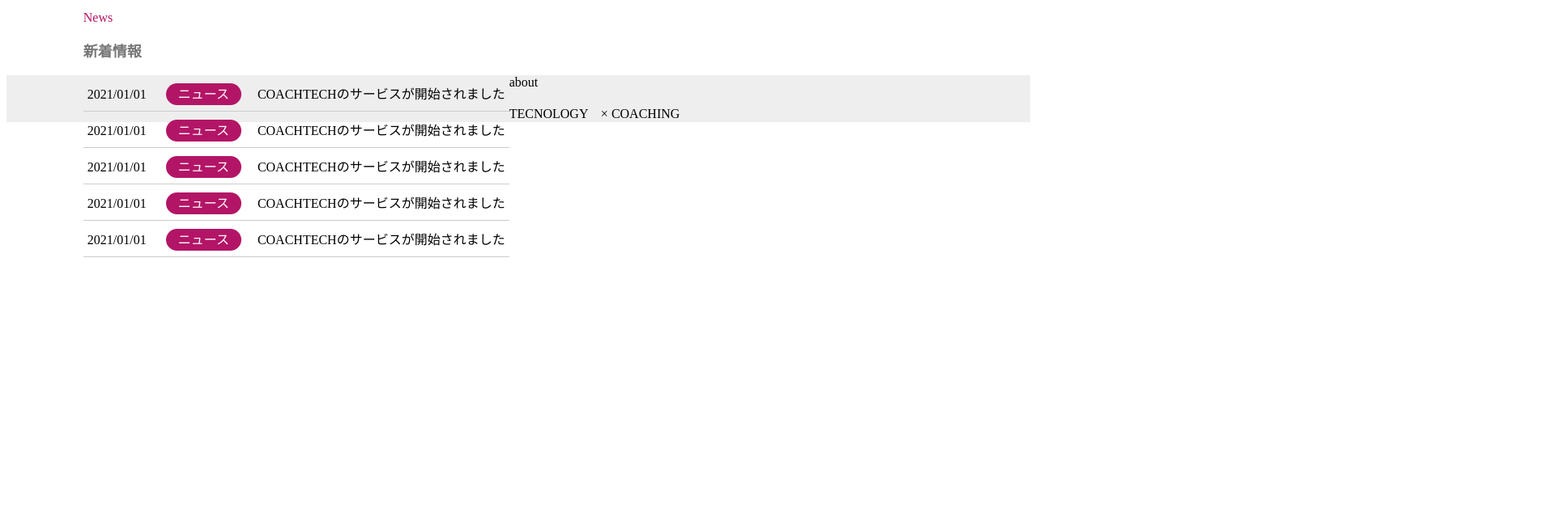
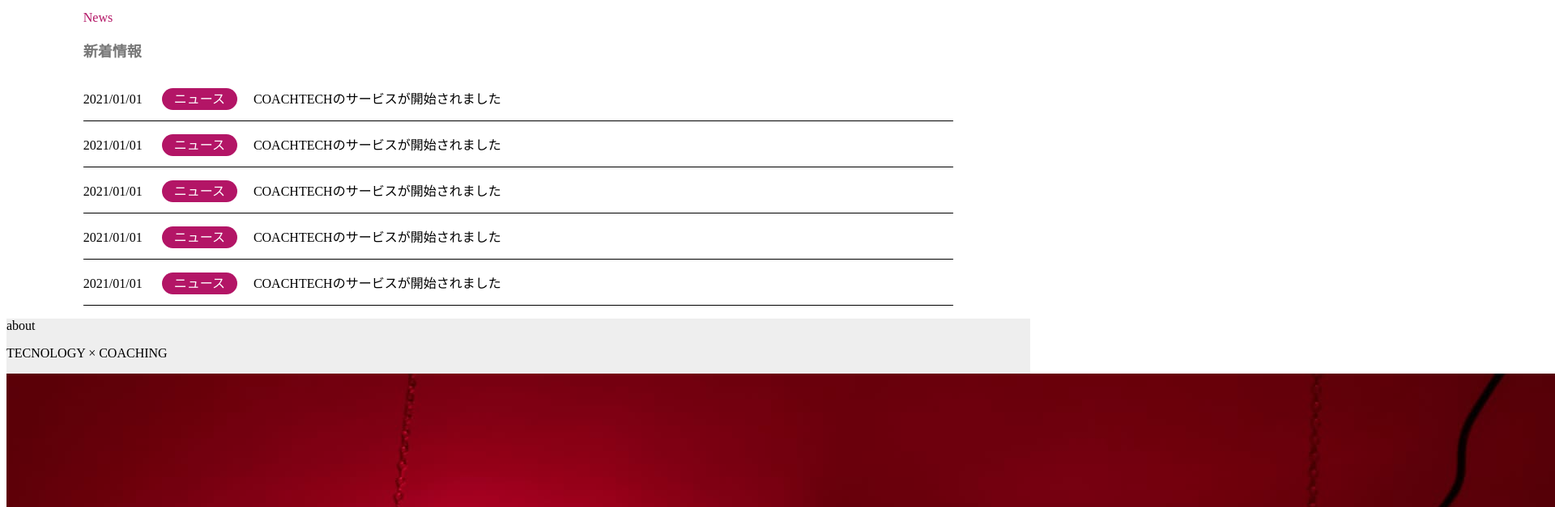
Before and after one commit to PW-kazu/20220520_shimizu, a plain HTML site: page index.html in a window 1280 px wide. Shown: the part 502-1129 px from the top of the page at 81% size, 1920 px wide, since content can reach past the window. Before the commit the page ends 820 px from the top, so only its background shows below. Drawn offline with Linux system fonts and the light colour scheme; a web font is replaced by a local one.

Commit message:
修正内容

```diff
--- a/css/style.css
+++ b/css/style.css
@@ -111,6 +111,18 @@ dt {
   text-decoration: none;
 }
 
+.news__lists {
+  list-style: none;
+  padding: 0;
+}
+
+
+
+.news__list {
+  padding: 1rem 0;
+  border-bottom: 1px solid;
+}
+
 .section2 {
   margin: 0 auto;
   width: 85%;
@@ -119,3 +131,11 @@ dt {
 .section3 {
   background-color: #EEEEEE;
 }
+
+.text5 {
+  text-align: center;
+}
+
+.text6 {
+  text-align: center;
+}
--- a/index.html
+++ b/index.html
@@ -45,17 +45,23 @@
     <section class="section2">
       <p class="text3"><span class="span1">News</span></p>
       <p class="text4">新着情報</p>
-        <dl>
-          <dt>2021/01/01 <a href="" class="news">ニュース</a>COACHTECHのサービスが開始されました</dt>
-          <dt>2021/01/01 <a href="" class="news">ニュース</a>COACHTECHのサービスが開始されました</dt>
-          <dt>2021/01/01 <a href="" class="news">ニュース</a>COACHTECHのサービスが開始されました</dt>
-          <dt>2021/01/01 <a href="" class="news">ニュース</a>COACHTECHのサービスが開始されました</dt>
-          <dt>2021/01/01 <a href="" class="news">ニュース</a>COACHTECHのサービスが開始されました</dt>
-        </dl>
+      <ul class="news__lists">
+        <li class="news__list">2021/01/01 <a href="" class="news">ニュース</a>COACHTECHのサービスが開始されました</li>
+        <li class="news__list">2021/01/01 <a href="" class="news">ニュース</a>COACHTECHのサービスが開始されました</li>
+        <li class="news__list">2021/01/01 <a href="" class="news">ニュース</a>COACHTECHのサービスが開始されました</li>
+        <li class="news__list">2021/01/01 <a href="" class="news">ニュース</a>COACHTECHのサービスが開始されました</li>
+        <li class="news__list">2021/01/01 <a href="" class="news">ニュース</a>COACHTECHのサービスが開始されました</li>
+      </ul>
+
     </section>
     <section class="section3">
-      <p clas=" text5">about</p>
-      <p>TECNOLOGY　× COACHING </p>
+      <p clas="text5"><span>about</span></p>
+      <p clas="text6"><span>TECNOLOGY × COACHING</span></p>
+      <div>
+       <p></p>
+       <img src="./img/about.jpg" alt="">
+
+      </div>
     </section>
   </main>
 </body>
```
